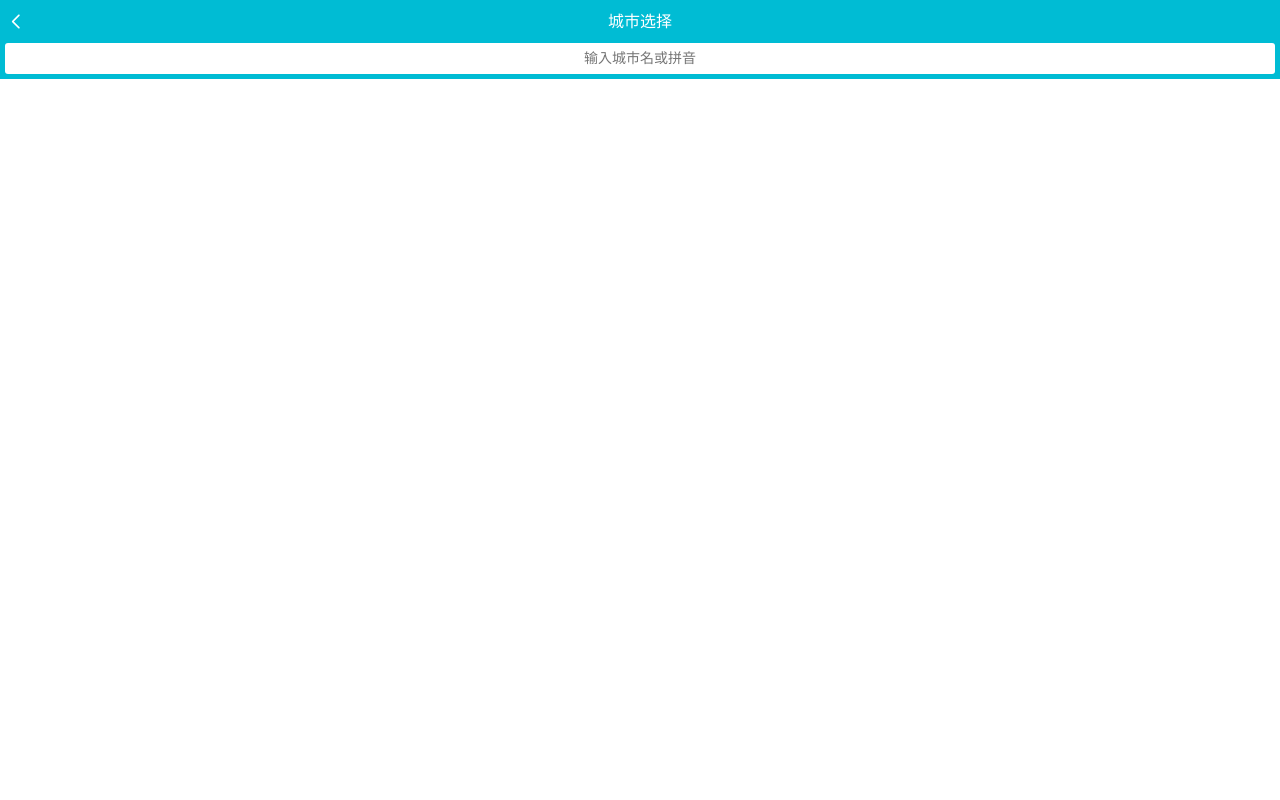
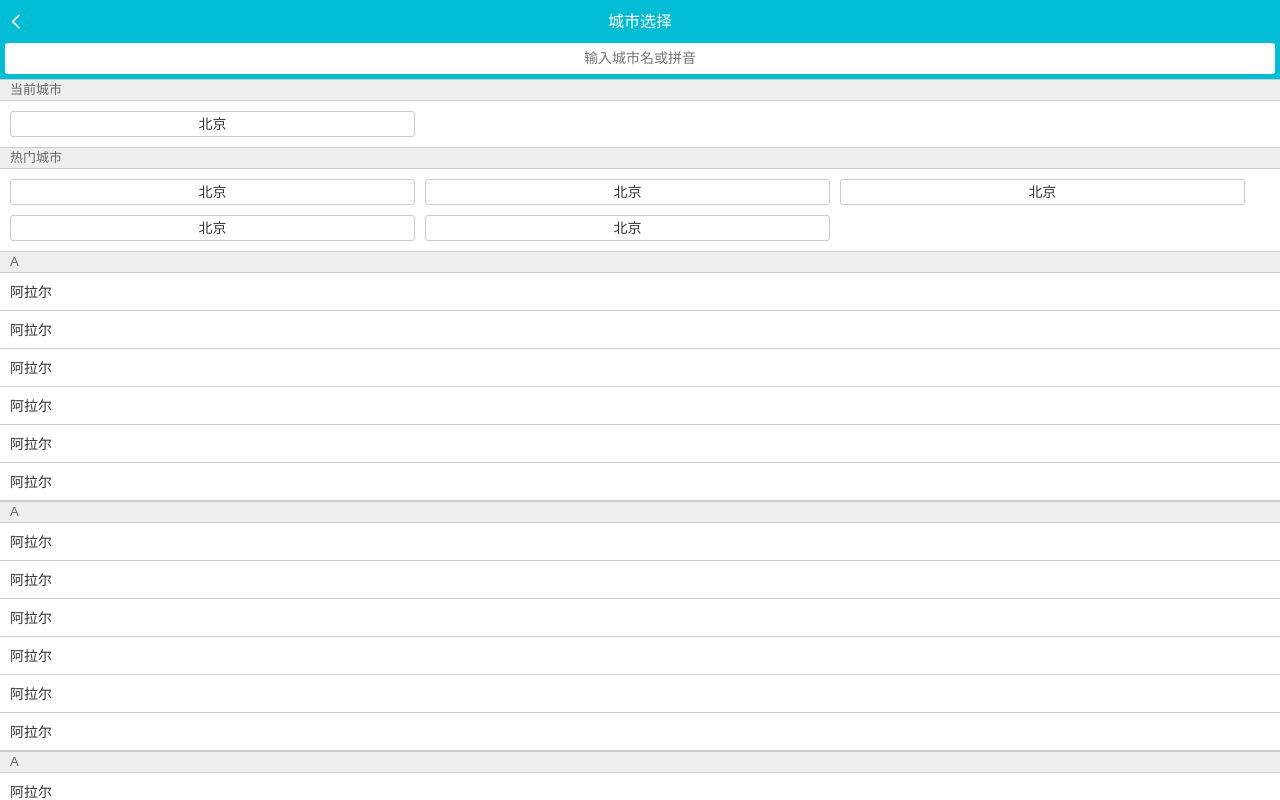
Before and after one commit to zheng1113767780/where-web-App, a Vue app: page /city in a window 1280 px wide. Built offline with nearby package versions, Linux system fonts and the light colour scheme.

Commit message:
城市列表布局

```diff
--- a/src/Page/city/HomeCity.vue
+++ b/src/Page/city/HomeCity.vue
@@ -2,14 +2,16 @@
     <div>
         <city-header></city-header>
         <city-search></city-search>
+        <city-list></city-list>
     </div>
 </template>
 
 <script>
 import CityHeader from './components/CityHeader.vue'
+import CityList from './components/CityList.vue'
 import CitySearch from './components/CitySearch.vue'
     export default {
-  components: { CityHeader, CitySearch },
+  components: { CityHeader, CitySearch, CityList },
         name:"HomeCity"
     }
 </script>
--- /dev/null
+++ b/src/Page/city/components/CityList.vue
@@ -0,0 +1,113 @@
+<template>
+    <div class="list">
+        <div class="area">
+            <div class="title border-topbottom">当前城市</div>
+            <div class="button-list">
+                <div class="button-wraper">
+                    <div class="button">北京</div>
+                </div>
+            </div>
+        </div>
+        <div class="area">
+            <div class="title border-topbottom">热门城市</div>
+            <div class="button-list">
+                <div class="button-wraper">
+                    <div class="button">北京</div>
+                </div>
+                <div class="button-wraper">
+                    <div class="button">北京</div>
+                </div>
+                <div class="button-wraper">
+                    <div class="button">北京</div>
+                </div>
+                <div class="button-wraper">
+                    <div class="button">北京</div>
+                </div>
+                <div class="button-wraper">
+                    <div class="button">北京</div>
+                </div>
+            </div>
+        </div>
+        <div class="area">
+            <div class="title border-topbottom">A</div>
+            <div class="item-list">
+                <div class="item border-bottom">阿拉尔</div>
+                <div class="item border-bottom">阿拉尔</div>
+                <div class="item border-bottom">阿拉尔</div>
+                <div class="item border-bottom">阿拉尔</div>
+                <div class="item border-bottom">阿拉尔</div>
+                <div class="item border-bottom">阿拉尔</div>
+            </div>
+        </div>
+        <div class="area">
+            <div class="title border-topbottom">A</div>
+            <div class="item-list">
+                <div class="item border-bottom">阿拉尔</div>
+                <div class="item border-bottom">阿拉尔</div>
+                <div class="item border-bottom">阿拉尔</div>
+                <div class="item border-bottom">阿拉尔</div>
+                <div class="item border-bottom">阿拉尔</div>
+                <div class="item border-bottom">阿拉尔</div>
+            </div>
+        </div>
+        <div class="area">
+            <div class="title border-topbottom">A</div>
+            <div class="item-list">
+                <div class="item border-bottom">阿拉尔</div>
+                <div class="item border-bottom">阿拉尔</div>
+                <div class="item border-bottom">阿拉尔</div>
+                <div class="item border-bottom">阿拉尔</div>
+                <div class="item border-bottom">阿拉尔</div>
+                <div class="item border-bottom">阿拉尔</div>
+            </div>
+        </div>
+    </div>
+</template>
+
+<script>
+export default {
+    name: "CityList"
+}
+</script>
+
+<style lang="stylus" scoped>
+@import '@/assets/style/varibles.styl';
+.border-topbottom
+  &:before
+    border-color:#ccc;
+  &:after
+    border-color:#ccc;
+.border-bottom
+  &:before
+    border-color:#ccc;
+.list
+ overflow: hidden;
+ position: absolute;
+ top:1.58rem;
+ left: 0;
+ right: 0;
+ bottom: 0;
+
+ .title
+  line-height: .44rem;
+  background: #eee;
+  padding-left: .2rem;
+  color: #666;
+  font-size: .26rem;
+ .button-list
+  overflow: hidden;
+  padding:.1rem .6rem .1rem .1rem;
+  .button-wraper
+   float: left;
+   width 33.33%;
+   .button
+     margin: .1rem;
+     padding: .1rem 0rem;
+     text-align: center;
+     border-radius: .06rem;
+     border: .02rem solid #ccc;
+ .item-list
+  .item
+    line-height: .76rem;
+    padding-left: .2rem;
+</style>
```
